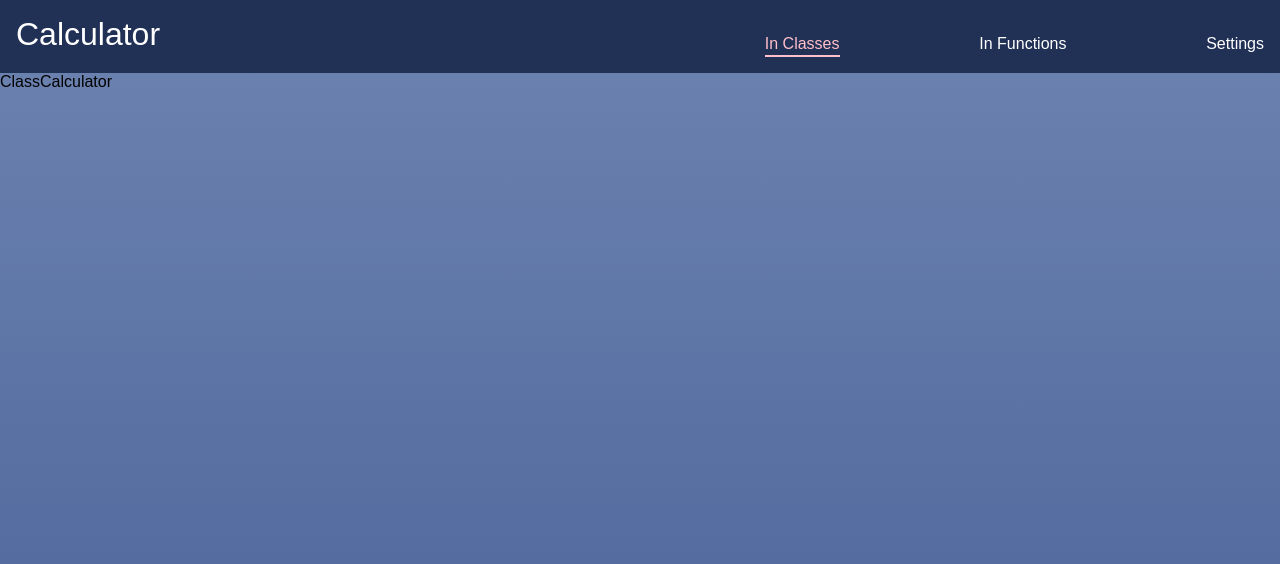
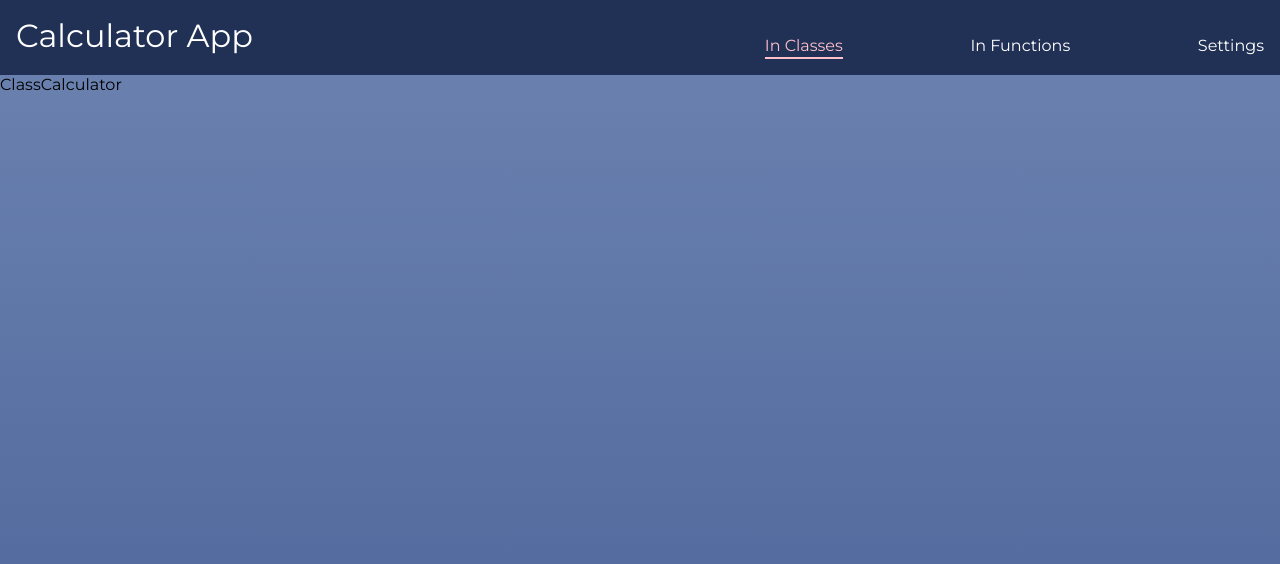
Before and after one commit to VolhaBukhal/calculator-react, a React (Create React App) app: page / in a window 1280 px wide. Shown: the top 564 px of the page. Built offline with nearby package versions, Linux system fonts and the light colour scheme.

Commit message:
feat: add custom font

```diff
--- a/public/index.html
+++ b/public/index.html
@@ -6,8 +6,8 @@
     <meta name="viewport" content="width=device-width, initial-scale=1" />
     <meta name="theme-color" content="#000000" />
     <meta name="description" content="Web site created using create-react-app" />
-    <link rel="apple-touch-icon" href="%PUBLIC_URL%/logo192.png" />
     <link rel="manifest" href="%PUBLIC_URL%/manifest.json" />
+    <link href="https://fonts.googleapis.com/css2?family=Montserrat:ital,wght@0,400;0,500;0,700;1,300&display=swap" rel="stylesheet">
     <title>Calculator</title>
   </head>
   <body>
--- a/src/components/Header/Header.tsx
+++ b/src/components/Header/Header.tsx
@@ -23,7 +23,7 @@ const Header = () => {
   return (
     <>
       <StyledHeader>
-        <Logo>Calculator</Logo>
+        <Logo>Calculator App</Logo>
         <Navigation>
           {pages.map((pageInfo) => (
             <NavLink
--- a/src/components/common/Button/Button.tsx
+++ b/src/components/common/Button/Button.tsx
@@ -1,5 +1,3 @@
-import React from 'react'
-
 const Button = () => {
   return <button style={{ color: 'green' }}>Button from common folder</button>
 }
--- a/src/globalStyles.ts
+++ b/src/globalStyles.ts
@@ -7,7 +7,6 @@ export default createGlobalStyle`
     margin: 0;
     padding: 0;
     box-sizing: border-box;
-
     font-family: ${theme.font};
   }
 
--- a/src/pages/Settings.tsx
+++ b/src/pages/Settings.tsx
@@ -1,7 +1,14 @@
 import React from 'react'
 
 const Settings = () => {
-  return <div>Settings</div>
+  const handleClick = () => {
+    console.log('handleClick in Settings')
+  }
+  return (
+    <div>
+      <button onClick={handleClick}> Change Theme</button>
+    </div>
+  )
 }
 
 export default Settings
--- a/src/theme.ts
+++ b/src/theme.ts
@@ -1,6 +1,7 @@
 import { css } from 'styled-components'
 
-const font = 'sans-serif'
+// const font = 'sans-serif'
+const font = 'Montserrat'
 
 // Color palette
 const black = '#000000'
--- a/tsconfig.paths.json
+++ b/tsconfig.paths.json
@@ -7,6 +7,7 @@
         "@common/*": ["components/common/*"],
         "@constants/*": ["constants/*"],
         "@pages/*": ["pages/*"],
+        "@assets/*": ["assets/*"],
        }
   }
 }
```
